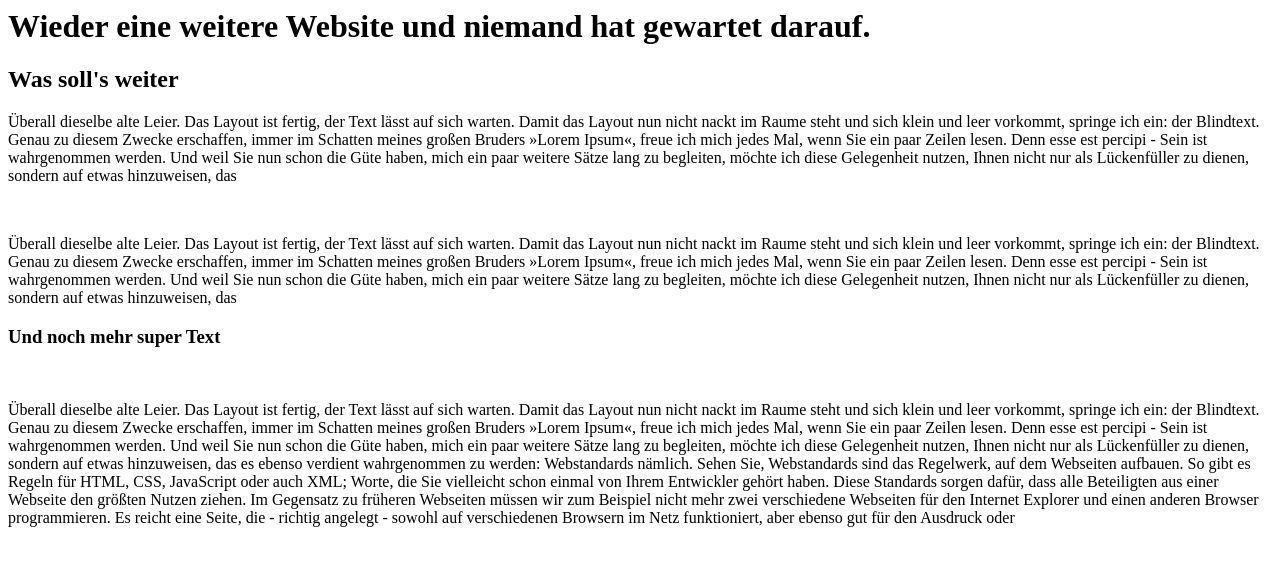
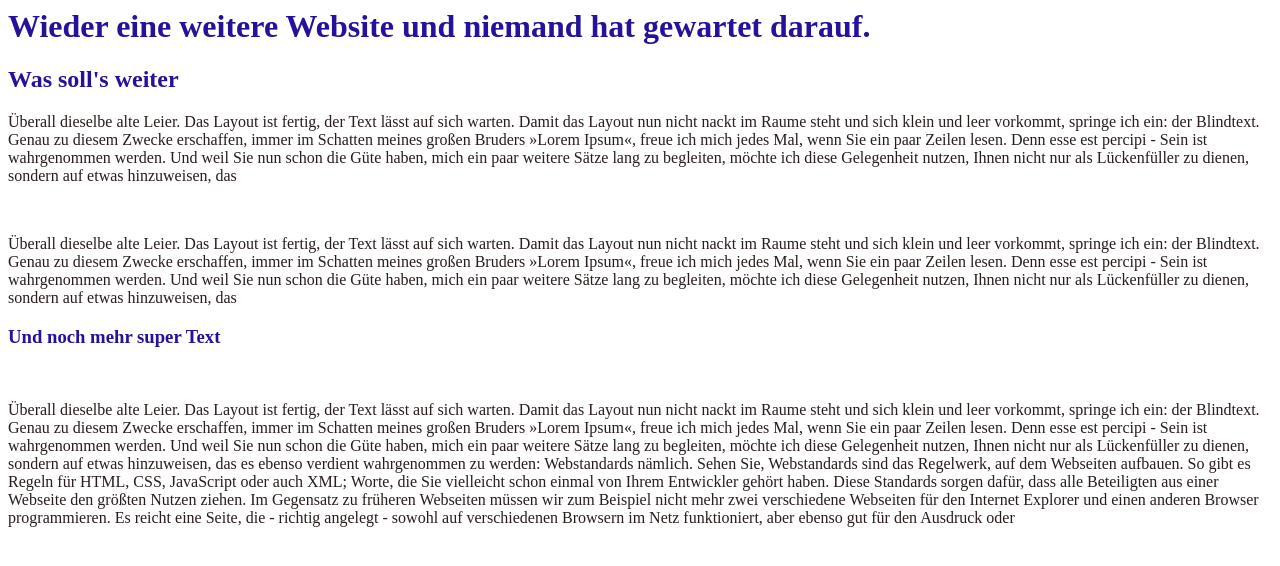
Before and after one commit to fwyss/fwyss.github.io, a plain HTML site: page index.html in a window 1280 px wide. Drawn offline with Linux system fonts and the light colour scheme.

Commit message:
a little bit of css

```diff
--- a/index.html
+++ b/index.html
@@ -2,7 +2,7 @@
 <html>
     <head>
 	<title> Wieder eine neue Website</title>
-
+            <link rel="stylesheet" href="main.css">
 
     </head>
 	<h1>Wieder eine weitere Website und niemand hat gewartet darauf.</h1>
--- /dev/null
+++ b/main.css
@@ -0,0 +1,14 @@
+h1 {
+    color: #24129B;
+}
+
+h2 {
+    color: #24129B;
+}
+
+h3 {
+    color: #24129B;
+}
+p {
+	color: #291C1C;
+}
```
